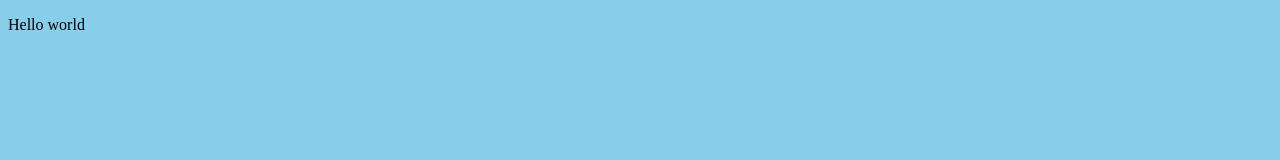
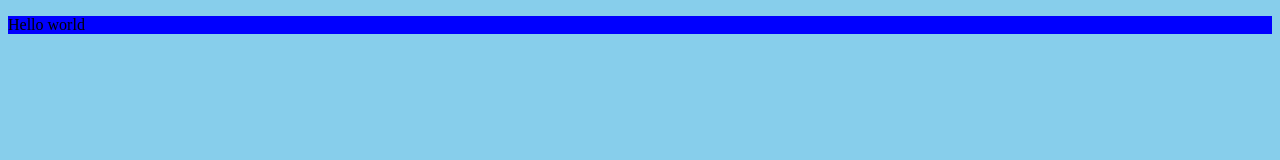
Before and after one commit to Thingfor/Thingfor.github.io, a plain HTML site: page index.html in a window 1280 px wide. Drawn offline with Linux system fonts and the light colour scheme.

Commit message:
Update index.html

```diff
--- a/index.html
+++ b/index.html
@@ -2,11 +2,15 @@
 <html>
 <head>
 <style type="text/css">
-  body
+p
+  {
+    background-color:blue;
+  }
+body
   {
   background-color:skyblue;
   }
-  </style>
+</style>
 </head>
 
 <body>
```
